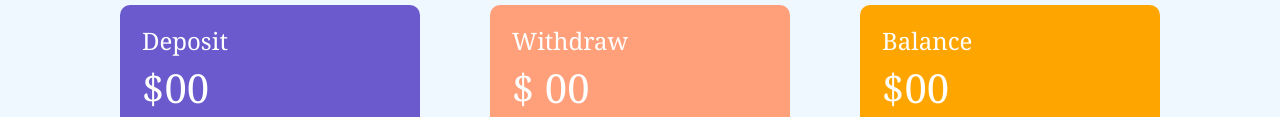
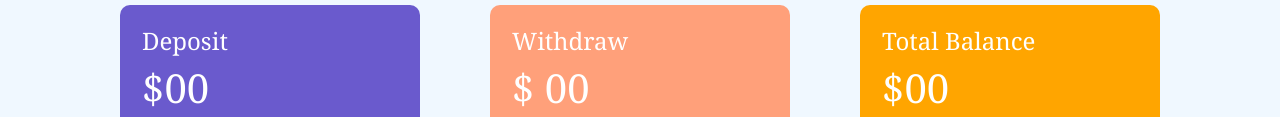
Before and after one commit to datik27/ambank-berhad, a plain HTML site: page index.html in a window 1280 px wide. Both pictures are taken after a click on the button "Log In". Shown: the part 299-416 px from the top of the page. Drawn offline with nearby package versions, Linux system fonts and the light colour scheme.

Commit message:
done project

```diff
--- a/index.html
+++ b/index.html
@@ -39,7 +39,7 @@
             </div>
             <div class="col-md-4">
                <div class="balance status">
-                <h4>Balance</h4>
+                <h4>Total Balance</h4>
                 <h1>$<span id="current-balance">00</span></h1>
                </div>
             </div>
```
